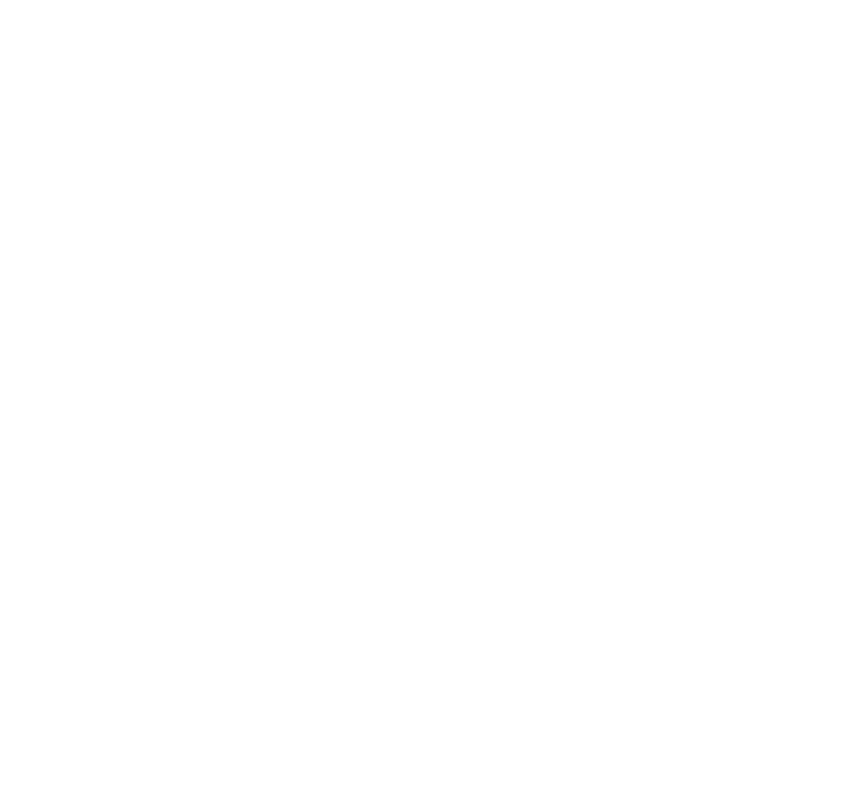
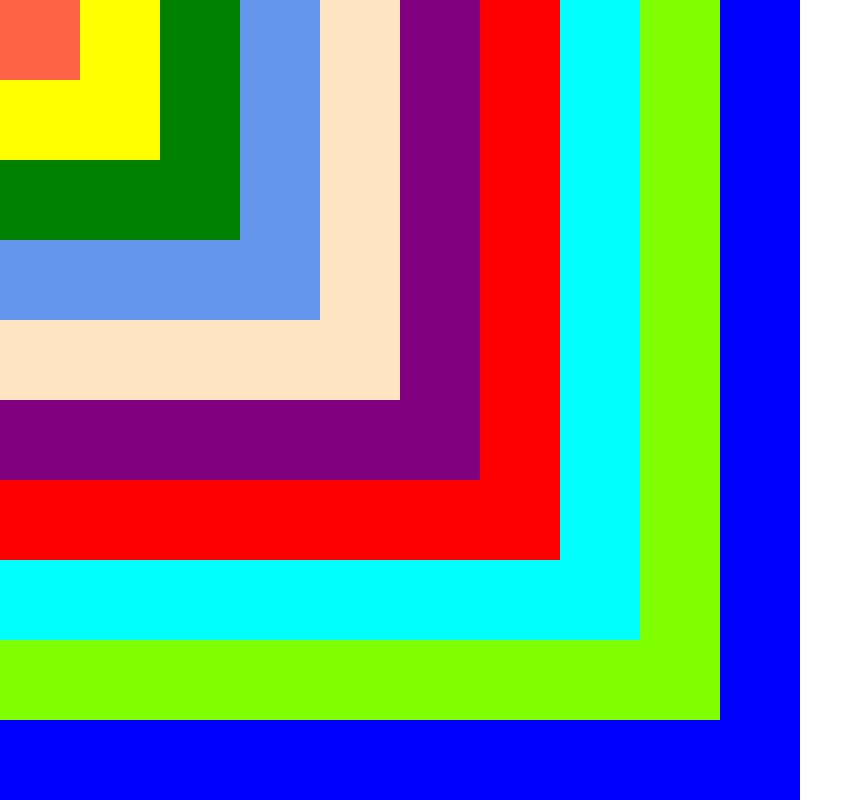
Before and after one commit to loarden/w3-practice, a plain HTML site: page frontend/index.html in a window 1280 px wide. Shown: the whole page, without its empty margins (0-863 px from the left). Drawn offline with Linux system fonts and the light colour scheme.

Commit message:
finished practice lession

```diff
--- a/frontend/index.html
+++ b/frontend/index.html
@@ -5,8 +5,29 @@
 	<meta http-equiv="X-UA-Compatible" content="IE=edge">
 	<meta name="viewport" content="width=device-width, initial-scale=1.0">
 	<title>This is FRONTEND</title>
+	<link rel="stylesheet" href="style.css">
 </head>
 <body>
-	<div id="root"></div>
+	<div>
+		<div>
+			<div>
+				<div>
+					<div>
+						<div>
+							<div>
+								<div>
+									<div>
+										<div>
+
+										</div>
+									</div>
+								</div>
+							</div>
+						</div>
+					</div>
+				</div>
+			</div>
+		</div>
+	</div>
 </body>
 </html>
--- /dev/null
+++ b/frontend/style.css
@@ -0,0 +1,64 @@
+* {
+  margin: 0;
+  padding: 0;
+}
+
+div {
+  width: 100vh;
+  height: 100vh;
+  background-color: blue;
+}
+
+div > div {
+  width: 90vh;
+  height: 90vh;
+  background-color: chartreuse;
+}
+
+div > div > div {
+  width: 80vh;
+  height: 80vh;
+  background-color: aqua;
+}
+
+div > div > div > div {
+  width: 70vh;
+  height: 70vh;
+  background-color: red;
+}
+
+div > div > div > div > div {
+  width: 60vh;
+  height: 60vh;
+  background-color: purple;
+}
+
+div > div > div > div > div > div {
+  width: 50vh;
+  height: 50vh;
+  background-color: bisque;
+}
+
+div > div > div > div > div > div > div {
+  width: 40vh;
+  height: 40vh;
+  background-color: cornflowerblue;
+}
+
+div > div > div > div > div > div > div > div {
+  width: 30vh;
+  height: 30vh;
+  background-color: green;
+}
+
+div > div > div > div > div > div > div > div > div {
+  width: 20vh;
+  height: 20vh;
+  background-color: yellow;
+}
+
+div > div > div > div > div > div > div > div > div > div {
+  width: 10vh;
+  height: 10vh;
+  background-color: tomato;
+}
```
